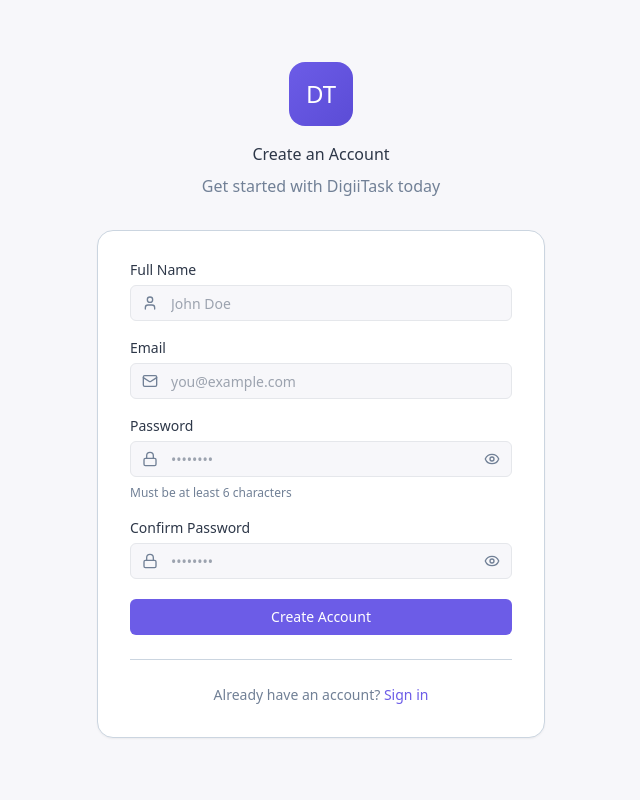
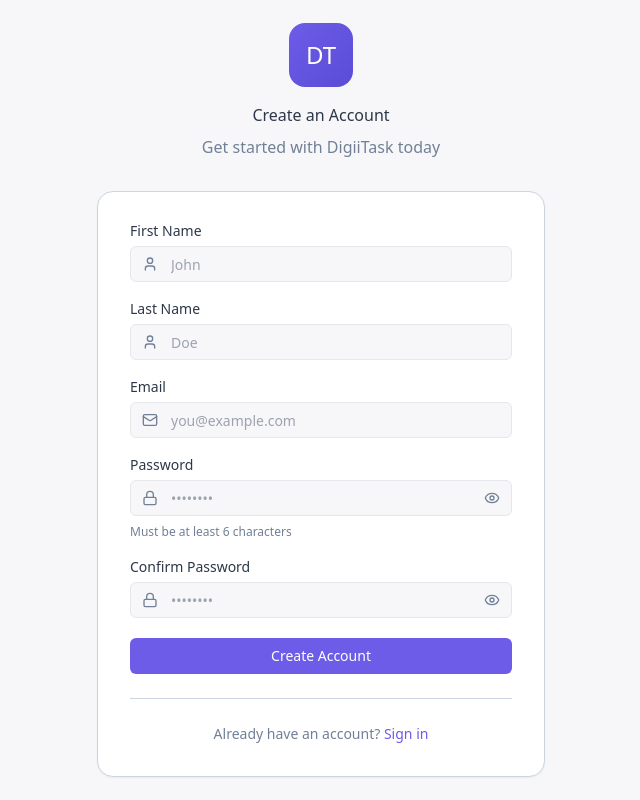
Before and after one commit to Rosemond-kay/task-management-app, a React app: page / in a window 1280 px wide. Both pictures are taken after a click on the button "Sign up". Shown: the whole page, without its empty margins (319-959 px from the left). Built offline with nearby package versions, Linux system fonts and the light colour scheme; the HTML template or start-up script is replaced by a standard one.

Commit message:
Updated auth pages, API, and store from restore-backup

```diff
--- a/src/pages/SignupPage.tsx
+++ b/src/pages/SignupPage.tsx
@@ -18,7 +18,8 @@
   const [email, setEmail] = useState("");
   const [password, setPassword] = useState("");
   const [confirmPassword, setConfirmPassword] = useState("");
-  const [name, setName] = useState("");
+  const [firstName, setFirstName] = useState("");
+  const [lastName, setLastName] = useState("");
   const [showPassword, setShowPassword] = useState(false);
   const [showConfirmPassword, setShowConfirmPassword] = useState(false);
   const [error, setError] = useState("");
@@ -46,16 +47,18 @@
       return;
     }
 
-    if (name.trim().length < 2) {
-      setError("Name must be at least 2 characters");
+    if (firstName.trim().length < 2 || lastName.trim().length < 2) {
+      setError("First and last name must be at least 2 characters");
       return;
     }
+
+    const fullName = `${firstName.trim()} ${lastName.trim()}`;
 
     setLoading(true);
 
     try {
       // Attempt to create a new user
-      await signup(email, password, name);
+      await signup(email, password, firstName, lastName);
 
       // Show success toast after signup
       toast("success", "Account created successfully! Welcome to DigiiTask!");
@@ -84,16 +87,34 @@
           <div className="bg-[var(--bg-paper)] rounded-2xl shadow-sm border border-[var(--border-color)] p-8">
             <form onSubmit={handleSubmit} className="space-y-5">
               {/* Name Input */}
+              {/* First Name */}
               <div className="space-y-2">
-                <Label htmlFor="name">Full Name</Label>
+                <Label htmlFor="firstName">First Name</Label>
                 <div className="relative">
                   <User className="absolute left-3 top-1/2 -translate-y-1/2 w-4 h-4 text-[var(--text-secondary)]" />
                   <Input
-                    id="name"
+                    id="firstName"
                     type="text"
-                    value={name}
-                    onChange={(e) => setName(e.target.value)}
-                    placeholder="John Doe"
+                    value={firstName}
+                    onChange={(e) => setFirstName(e.target.value)}
+                    placeholder="John"
+                    required
+                    className="pl-10 bg-[var(--bg-main)]"
+                  />
+                </div>
+              </div>
+
+              {/* Last Name */}
+              <div className="space-y-2">
+                <Label htmlFor="lastName">Last Name</Label>
+                <div className="relative">
+                  <User className="absolute left-3 top-1/2 -translate-y-1/2 w-4 h-4 text-[var(--text-secondary)]" />
+                  <Input
+                    id="lastName"
+                    type="text"
+                    value={lastName}
+                    onChange={(e) => setLastName(e.target.value)}
+                    placeholder="Doe"
                     required
                     className="pl-10 bg-[var(--bg-main)]"
                   />
--- a/src/services/api/authApi.ts
+++ b/src/services/api/authApi.ts
@@ -10,7 +10,17 @@
     return { user: safeUser, token: `mock-token-${user.id}-${Date.now()}` };
   },
 
-  async signup({ email, password, name }: { email: string; password: string; name: string }) {
+  async signup({
+    email,
+    password,
+    firstName,
+    lastName,
+  }: {
+    email: string;
+    password: string;
+    firstName: string;
+    lastName: string;
+  }) {
     await delay(1000);
     if (mockDatabase.users.some((u) => u.email === email)) {
       throw new Error("Email already registered");
@@ -19,7 +29,8 @@
       id: `user-${Date.now()}`,
       email,
       password,
-      name,
+      firstName,
+      lastName,
       role: "user",
     };
     mockDatabase.users.push(newUser);
--- a/src/stores/useAuthStore.ts
+++ b/src/stores/useAuthStore.ts
@@ -2,6 +2,7 @@
 import { persist } from "zustand/middleware";
 import type { AuthState, User } from "../types/auth.d.ts";
 import { authApi } from "../services/api/authApi";
+
 export const useAuthStore = create<AuthState>()(
   persist(
     (set) => ({
@@ -9,6 +10,7 @@
       token: null,
       isAuthenticated: false,
 
+      // Login Function
       login: async (email: string, password: string) => {
         const response = await authApi.login({ email, password });
 
@@ -19,8 +21,14 @@
         });
       },
 
-      signup: async (email: string, password: string, name: string) => {
-        const response = await authApi.signup({ email, password, name });
+      // Signup Function
+      signup: async (email: string, password: string, firstName: string, lastName: string) => {
+        const response = await authApi.signup({
+          email,
+          password,
+          firstName,
+          lastName,
+        });
 
         set({
           user: response.user,
@@ -29,6 +37,7 @@
         });
       },
 
+      // Logout Function
       logout: () => {
         set({
           user: null,
@@ -37,14 +46,13 @@
         });
       },
 
+      // Update user data in store
       setUser: (user: User) => {
         set({ user });
       },
     }),
     {
       name: "auth-storage",
-
-      // validate the token on rehydration
       partialize: (state) => ({
         user: state.user,
         token: state.token,
--- a/src/types/auth.d.ts
+++ b/src/types/auth.d.ts
@@ -1,7 +1,8 @@
 export interface User {
   id: string;
   email: string;
-  name: string;
+  firstName: string;
+  lastName: string;
   role: "admin" | "user";
 }
 
@@ -10,7 +11,7 @@
   token: string | null;
   isAuthenticated: boolean;
   login: (email: string, password: string) => Promise<void>;
-  signup: (email: string, password: string, name: string) => Promise<void>;
+  signup: (email: string, password: string, firstName: string, lastName: string) => Promise<void>;
   logout: () => void;
   setUser: (user: User) => void;
 }
@@ -23,5 +24,6 @@
 export interface SignupCredentials {
   email: string;
   password: string;
-  name: string;
+  firstName: string;
+  lastName: string;
 }
```
